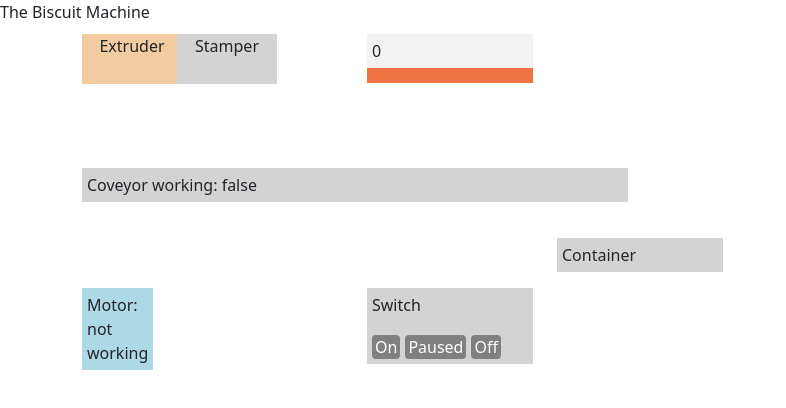
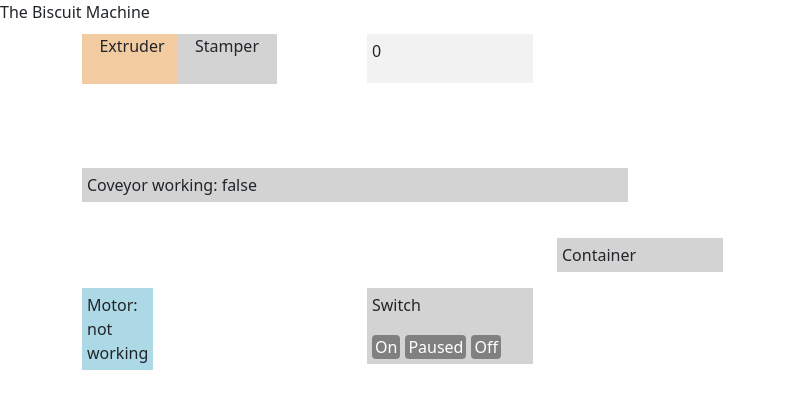
Before and after one commit to anisarambelieva/the-biscuit-machine, a React (Create React App) app: page / in a window 1280 px wide. Shown: the top 408 px of the page, without its empty margins (0-786 px from the left). Built offline with nearby package versions, Linux system fonts and the light colour scheme.

Commit message:
Remove Oven css animations

```diff
--- a/src/components/oven/oven.css
+++ /dev/null
@@ -1,35 +0,0 @@
-.heating {
-    animation-duration: 220s;
-    animation-name: heat;
-    animation-fill-mode: forwards;
-}
-
-.cooling {
-    animation-duration: 120s;
-    animation-name: cool;
-    animation-fill-mode: forwards;
-}
-
-@keyframes heat {
-    from {
-        border-bottom: 15px solid #f2f2f2;
-    }
-
-    75% {
-        border-bottom: 15px solid #f0a78b;
-    }
-
-    to {
-        border-bottom: 15px solid #f0703e;
-    }
-}
-
-@keyframes cool {
-    from {
-        border-bottom: 15px solid #f0703e;
-    }
-
-    to {
-        border-bottom: 15px solid #f2f2f2;
-    }
-}
--- a/src/components/oven/oven.js
+++ b/src/components/oven/oven.js
@@ -1,5 +1,4 @@
 import { useEffect, useState } from "react";
-import "./oven.css";
 
 const Oven = ({ machineState, setConveyorWorking }) => {
   const [ovenDegrees, setOvenDegrees] = useState(0);
@@ -33,9 +32,7 @@ const Oven = ({ machineState, setConveyorWorking }) => {
   }, [ovenDegrees, machineState, setConveyorWorking])
 
   return (
-    <div className={
-      heatingElement ? "heating" : "cooling"
-    } style={{ backgroundColor: "#f2f2f2", padding: "5px" }}>
+    <div style={{ backgroundColor: "#f2f2f2", padding: "5px", borderBottom: "15px solid #f2f2f2" }}>
       <p style={{ margin: 0 }}>{ovenDegrees}</p>
     </div>
   );
```
